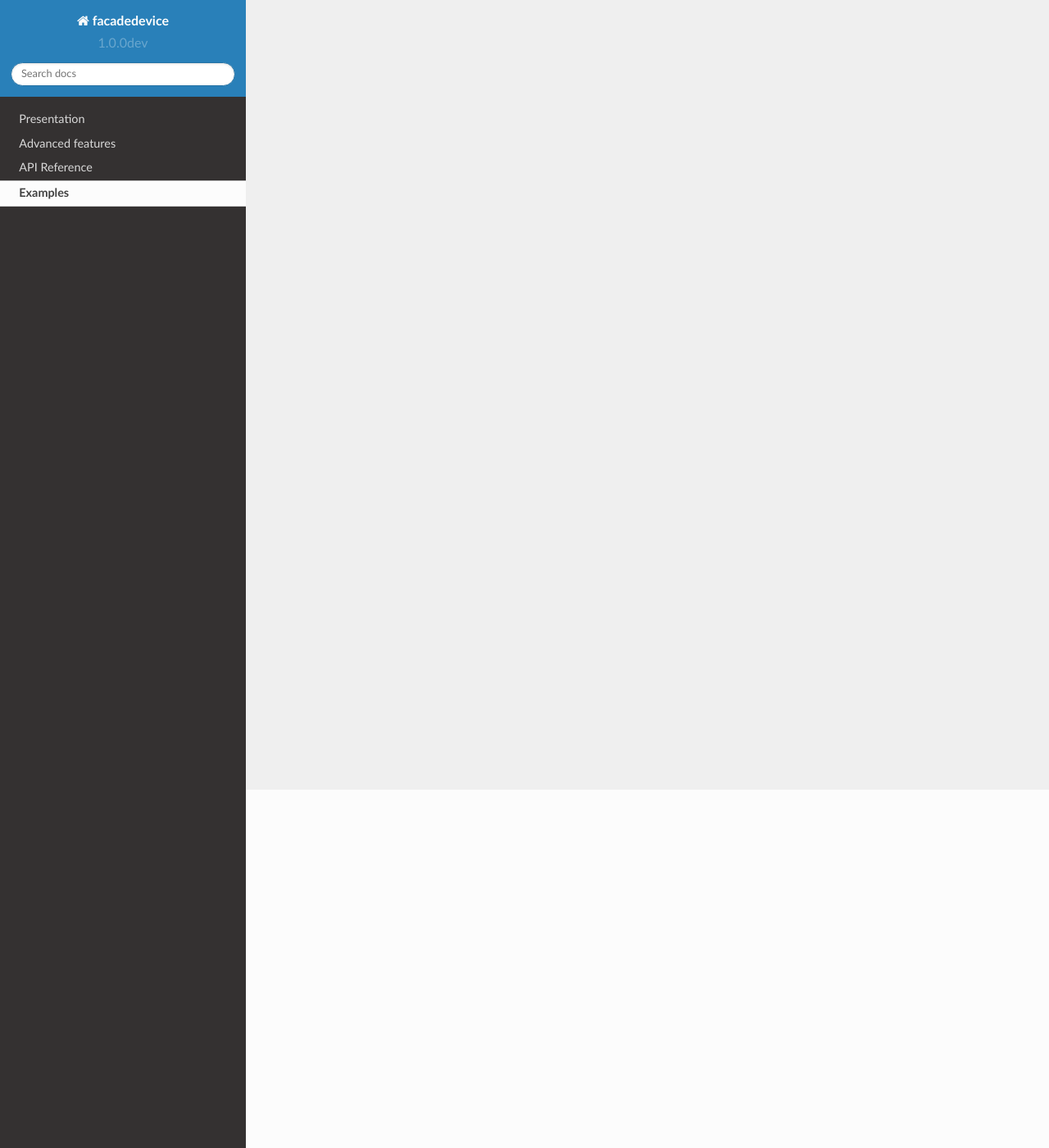
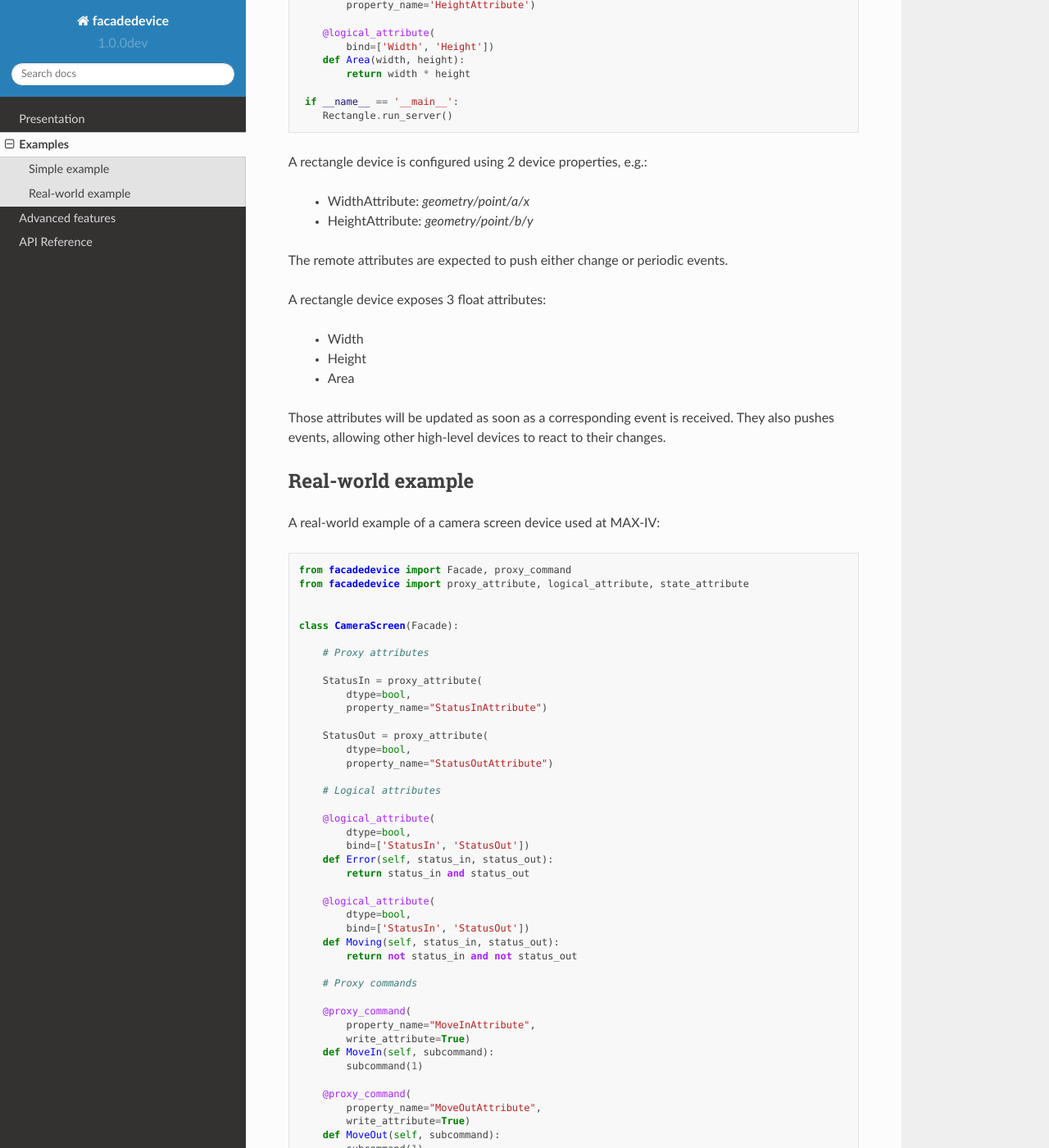
Before and after one commit to MaxIV-KitsControls/tango-facadedevice, a Sphinx documentation site: the page built from docs/examples.rst, in a window 1280 px wide and 1400 px high, scrolled down 437 px. Shown: the whole window at 82% size. Built offline with Sphinx 7.4.7 and the Read the Docs theme 2.0.0, drawn with Linux system fonts in a browser that asks for light colours; some of the changed text lies outside the part shown.

```diff
--- a/docs/examples.rst
+++ b/docs/examples.rst
@@ -1,4 +1,113 @@
 Examples
 ========
 
-# TODO
+Simple example
+--------------
+
+The following example shows the definition of a rectangle device,
+getting its width and height from other devices:
+
+.. sourcecode:: python
+
+  from facadevice import Facade, proxy_attribute, logical_attribute
+
+  class Rectangle(Facade):
+
+      Width = proxy_attribute(
+	  property_name='WidthAttribute')
+
+      Height = proxy_attribute(
+	  property_name='HeightAttribute')
+
+      @logical_attribute(
+	  bind=['Width', 'Height'])
+      def Area(width, height):
+          return width * height
+
+   if __name__ == '__main__':
+      Rectangle.run_server()
+
+A rectangle device is configured using 2 device properties, e.g.:
+
+  - WidthAttribute: `geometry/point/a/x`
+  - HeightAttribute: `geometry/point/b/y`
+
+The remote attributes are expected to push either change or periodic events.
+
+A rectangle device exposes 3 float attributes:
+
+  - Width
+  - Height
+  - Area
+
+Those attributes will be updated as soon as a corresponding event is received.
+They also pushes events, allowing other high-level devices to react to their changes.
+
+Real-world example
+------------------
+
+A real-world example of a camera screen device used at MAX-IV:
+
+.. sourcecode:: python
+
+  from facadedevice import Facade, proxy_command
+  from facadedevice import proxy_attribute, logical_attribute, state_attribute
+
+
+  class CameraScreen(Facade):
+
+      # Proxy attributes
+
+      StatusIn = proxy_attribute(
+          dtype=bool,
+          property_name="StatusInAttribute")
+
+      StatusOut = proxy_attribute(
+          dtype=bool,
+          property_name="StatusOutAttribute")
+
+      # Logical attributes
+
+      @logical_attribute(
+          dtype=bool,
+          bind=['StatusIn', 'StatusOut'])
+      def Error(self, status_in, status_out):
+          return status_in and status_out
+
+      @logical_attribute(
+          dtype=bool,
+          bind=['StatusIn', 'StatusOut'])
+      def Moving(self, status_in, status_out):
+          return not status_in and not status_out
+
+      # Proxy commands
+
+      @proxy_command(
+          property_name="MoveInAttribute",
+          write_attribute=True)
+      def MoveIn(self, subcommand):
+          subcommand(1)
+
+      @proxy_command(
+          property_name="MoveOutAttribute",
+          write_attribute=True)
+      def MoveOut(self, subcommand):
+          subcommand(1)
+
+      # State and status
+
+      @state_attribute(
+          bind=['Error', 'StatusIn'])
+      def state(self, error, status_in):
+          if error:
+              return DevState.FAULT, "A conflict has been detected"
+          elif moving:
+              return DevState.MOVING, "The screen is moving"
+          elif status_in:
+              return DevState.INSERT, "The screen is inserted"
+          else:
+              return DevState.EXTRACT, "The screen is exctracted"
+
+
+  if __name__ == '__main__':
+      CameraScreen.run_server()
--- a/docs/index.rst
+++ b/docs/index.rst
@@ -28,6 +28,6 @@ A descritive interface for reactive high-level Tango devices.
    :maxdepth: 2
 
    presentation
+   examples
    advanced
    reference
-   examples
--- a/setup.cfg
+++ b/setup.cfg
@@ -5,6 +5,5 @@ addopts = --boxed tests --cov facadedevice --cov-report term --cov-report html
 test=pytest
 
 [build_sphinx]
-source-dir = docs/source
-build-dir  = docs/build
-all_files  = 1
+source-dir = docs/
+build-dir  = build/sphinx
```
Also changed, not shown: README.md (+24 -114 lines), docs/presentation.rst (+24 -32 lines).
